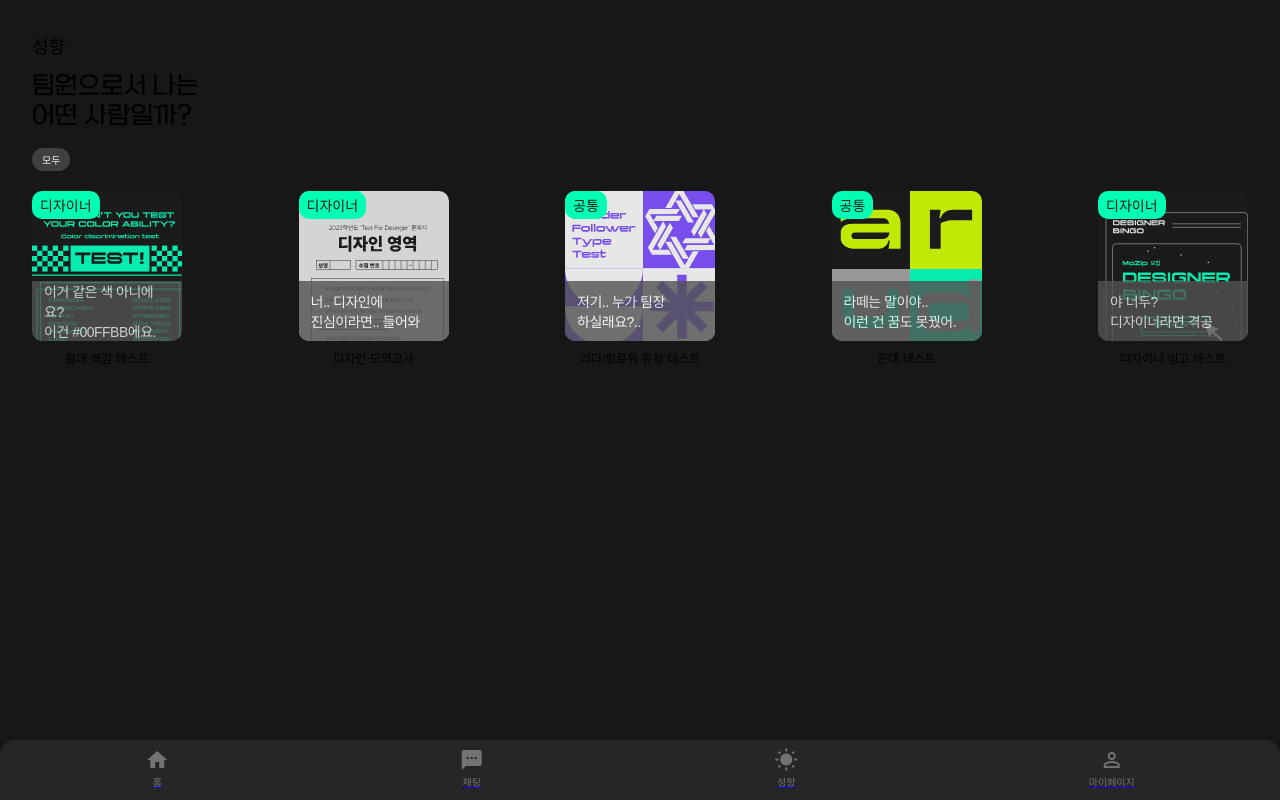
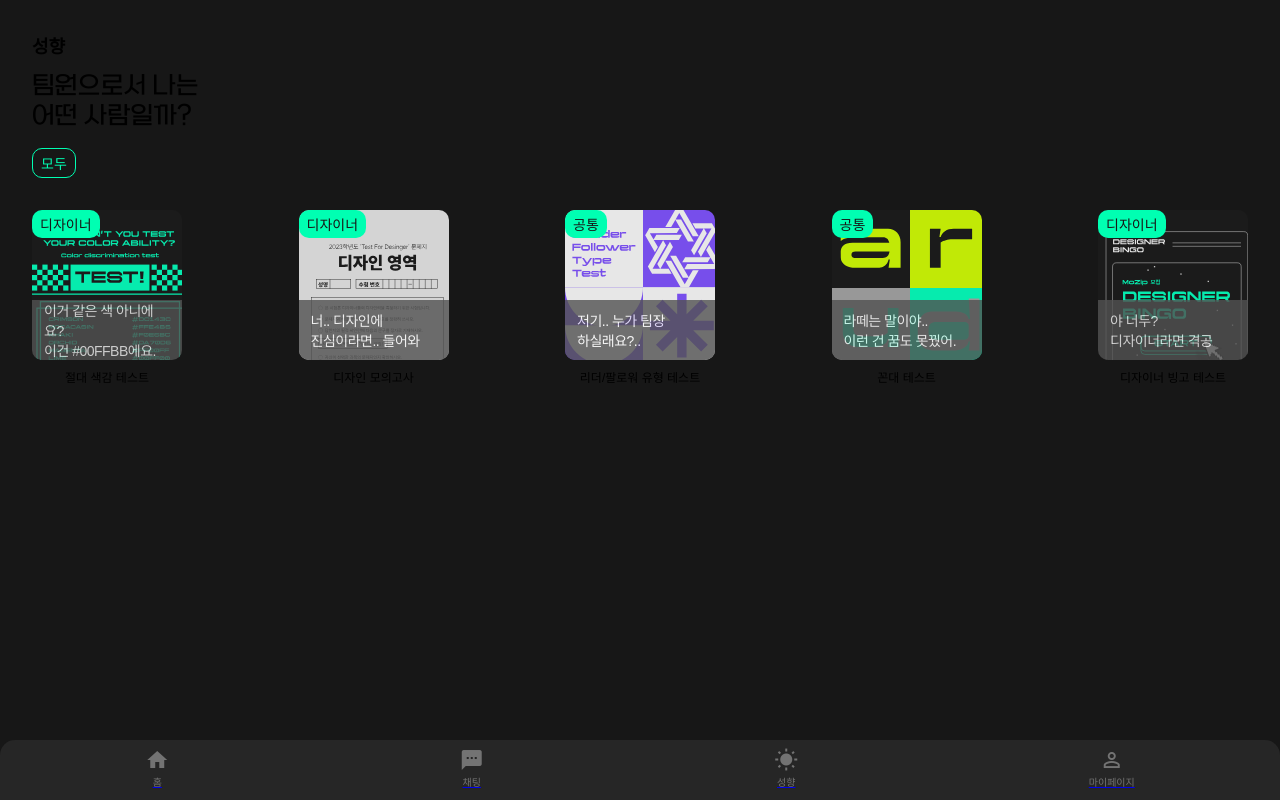
Before and after one commit to eunji9128/mozip_project_pwa, a React (Create React App) app: page /personal in a window 1280 px wide. Built offline with nearby package versions, Linux system fonts and the light colour scheme; a web font is replaced by a local one.

Commit message:
성향 페이지 디자인 수정

```diff
--- a/src/Personal/Personal.jsx
+++ b/src/Personal/Personal.jsx
@@ -71,6 +71,7 @@ const Header = styled.div`
     width: 100%;
     height: 40px;
     font-size: 18px;
+    font-weight: bold;
 `
 
 const Title = styled.div`
@@ -94,11 +95,12 @@ const BadgeGroup = styled.div`
 `
 
 const Badge = styled.div`
-    padding: 4px 10px;
-    margin: 0 4px 4px 0;
-    background: ${color.gray700};
-    border-radius: 15px;
-    color: ${color.gray50};
+    padding: 4px 8px;
+    margin: 0 4px 16px 0;
+    border: 1px solid ${color.mainColor};
+    border-radius: 10px;
+    color: ${color.mainColor};
+    font-size: 14px;
     text-align: center;
 `
 
```
